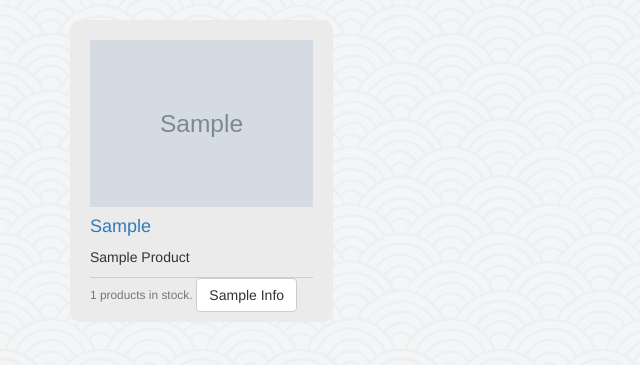
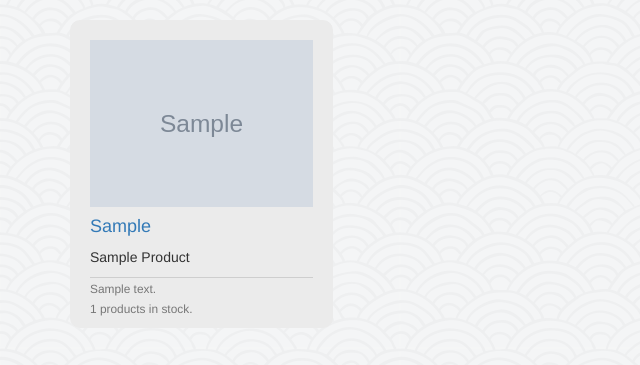
Before and after one commit to lyk2017-python/LannistersPy, a Django app: page / in a window 1280 px wide. Shown: the part 52-417 px from the top of the page, without its empty margins (0-640 px from the left). Run offline with Django 3.2, Linux system fonts and the light colour scheme; tables that the repository leaves empty hold one stand-in row (values such as "Sample post"); grey boxes marked "Sample" are stand-in pictures; parts of the project's set-up code (start-up, migrations or seed data) failed here and were passed over; some libraries are stand-ins or nearby versions.

Commit message:
Address added.

```diff
--- a/payment/templates/payment/vendor_list.html
+++ b/payment/templates/payment/vendor_list.html
@@ -13,8 +13,8 @@
                                 <p class="card-text">{{ vendor.product_names|join:", "|title }}</p>
                             </div>
                             <div class="card-footer">
+                                <small class="text-muted">{{ vendor.address }}</small> <br>
                                 <small class="text-muted">{{ vendor.stock_count }} products in stock.</small>
-                                <button onclick="deneme('{{vendor.location}}')" class="btn btn-default">{{vendor.location}} Info</button>
                             </div>
                         </div>
                     </div>
```
